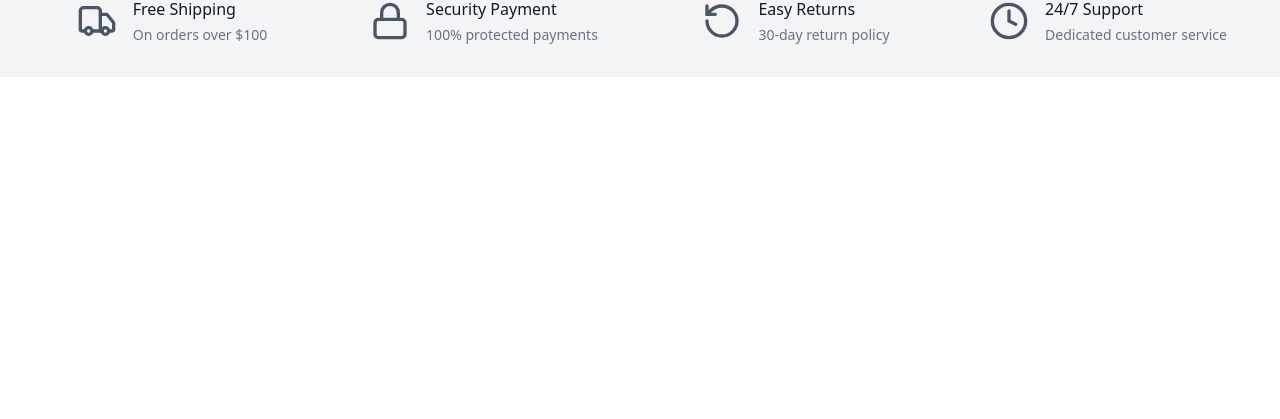
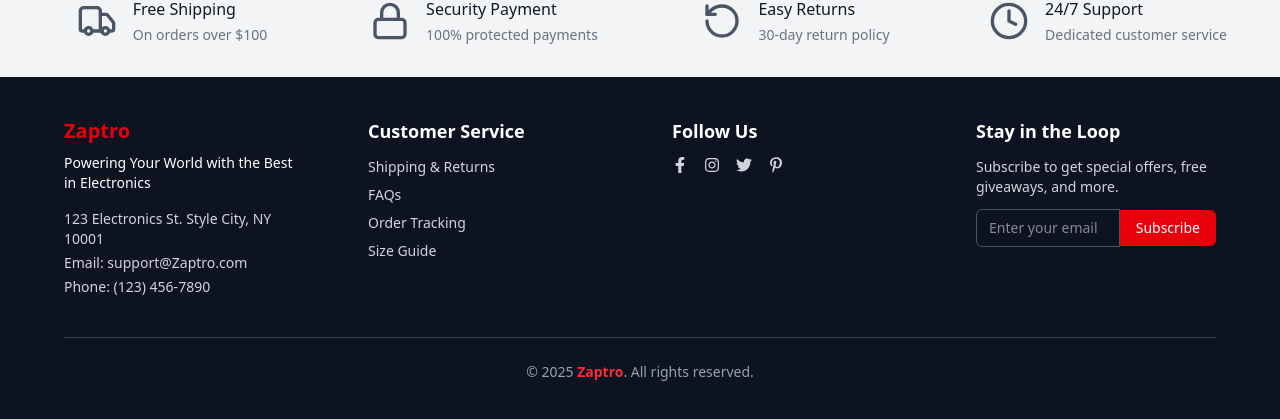
Before and after one commit to Dulmichamathka/React-Music-E-Commerce-Website, a React (Vite) app: page / in a window 1280 px wide. Shown: the part 943-1362 px from the top of the page. Before the commit the page ends 1020 px from the top, so only its background shows below. Built offline with nearby package versions, Linux system fonts and the light colour scheme; no server answers.

Commit message:
adjusting the crousel and creating the footer section

```diff
--- a/src/App.jsx
+++ b/src/App.jsx
@@ -7,6 +7,7 @@ import Contact from "./Pages/Contact";
 import Navbar from "./Components/Navbar";
 import Cart from "./Pages/Cart";
 import axios from "axios";
+import Footer from "./Components/Footer";
 
 const App = () => {
   const getLocation = () => {
@@ -41,6 +42,7 @@ const App = () => {
         <Route path="/contact" element={<Contact />} />
         <Route path="/cart" element={<Cart />} />
       </Routes>
+      <Footer />
     </BrowserRouter>
   );
 };
--- a/src/Components/Carousel.jsx
+++ b/src/Components/Carousel.jsx
@@ -17,7 +17,7 @@ const Carousel = () => {
   }, []);
 
   return (
-    <div className="relative w-screen overflow-hidden">
+    <div className="relative w-full overflow-hidden">
       <Swiper
         modules={[Navigation, Autoplay]}
         navigation={{
@@ -28,7 +28,7 @@ const Carousel = () => {
         loop={true}
         speed={800}
         slidesPerView={1}
-        className="mySwiper w-screen"
+        className="mySwiper w-full"
         // style={{ width: "100vw", height: "100vh" }}
       >
         {data?.slice(0, 7)?.map((item, index) => (
@@ -52,7 +52,7 @@ const Carousel = () => {
                     Shop now
                   </button>
                 </div>
-                <div className="bg-white flex items-center justify-center rounded-full w-[550px] h-[550px] hover:scale-105 transition-all shadow-2xl shadow-red-400">
+                <div className="bg-white flex items-center justify-center rounded-full w-[300px] h-[300px] md:w-[450px] md:h-[450px] lg:w-[550px] lg:h-[550px] hover:scale-105 transition-all shadow-2xl shadow-red-400">
                   <img
                     src={item.image}
                     alt={item.title}
--- /dev/null
+++ b/src/Components/Footer.jsx
@@ -0,0 +1,78 @@
+import React from "react";
+import {
+  FaFacebookF,
+  FaInstagram,
+  FaPinterestP,
+  FaTwitter,
+} from "react-icons/fa";
+
+const Footer = () => {
+  return (
+    <footer className="bg-[#0d1321] text-white py-10 px-6 md:px-16">
+      {/* --- Top Footer Sections --- */}
+      <div className="grid grid-cols-1 xl:grid-cols-4 md:grid-cols-2 md:gap-12 gap-10 xl:gap-16">
+        {/* --- Brand Info --- */}
+        <div>
+          <h2 className="text-red-600 text-xl font-bold mb-2">Zaptro</h2>
+          <p className="text-sm mb-4">
+            Powering Your World with the Best in Electronics
+          </p>
+          <ul className="space-y-1 text-sm text-gray-300">
+            <li>123 Electronics St. Style City, NY 10001</li>
+            <li>Email: support@Zaptro.com</li>
+            <li>Phone: (123) 456-7890</li>
+          </ul>
+        </div>
+
+        {/* --- Customer Service --- */}
+        <div>
+          <h3 className="text-lg font-semibold mb-3">Customer Service</h3>
+          <ul className="space-y-2 text-sm text-gray-300">
+            <li>Shipping & Returns</li>
+            <li>FAQs</li>
+            <li>Order Tracking</li>
+            <li>Size Guide</li>
+          </ul>
+        </div>
+
+        {/* --- Follow Us --- */}
+        <div>
+          <h3 className="text-lg font-semibold mb-3">Follow Us</h3>
+          <div className="flex space-x-4 text-gray-300">
+            <FaFacebookF className="hover:text-red-500 transition" />
+            <FaInstagram className="hover:text-red-500 transition" />
+            <FaTwitter className="hover:text-red-500 transition" />
+            <FaPinterestP className="hover:text-red-500 transition" />
+          </div>
+        </div>
+
+        {/* --- Subscribe --- */}
+        <div>
+          <h3 className="text-lg font-semibold mb-3">Stay in the Loop</h3>
+          <p className="text-sm text-gray-300 mb-3">
+            Subscribe to get special offers, free giveaways, and more.
+          </p>
+          <div className="flex items-center">
+            <input
+              type="email"
+              placeholder="Enter your email"
+              className="w-full rounded-l-md border border-gray-600 bg-transparent px-3 py-2 text-sm focus:outline-none focus:ring-1 focus:ring-red-500"
+            />
+            <button className="bg-red-600 hover:bg-red-700 px-4 py-2 rounded-r-md text-white text-sm font-medium transition">
+              Subscribe
+            </button>
+          </div>
+        </div>
+      </div>
+
+      {/* --- Bottom Line --- */}
+      <div className="border-t border-gray-700 mt-10 pt-6 text-center text-gray-400 text-sm">
+        © {new Date().getFullYear()}{" "}
+        <span className="text-red-500 font-semibold">Zaptro</span>. All rights
+        reserved.
+      </div>
+    </footer>
+  );
+};
+
+export default Footer;
```
